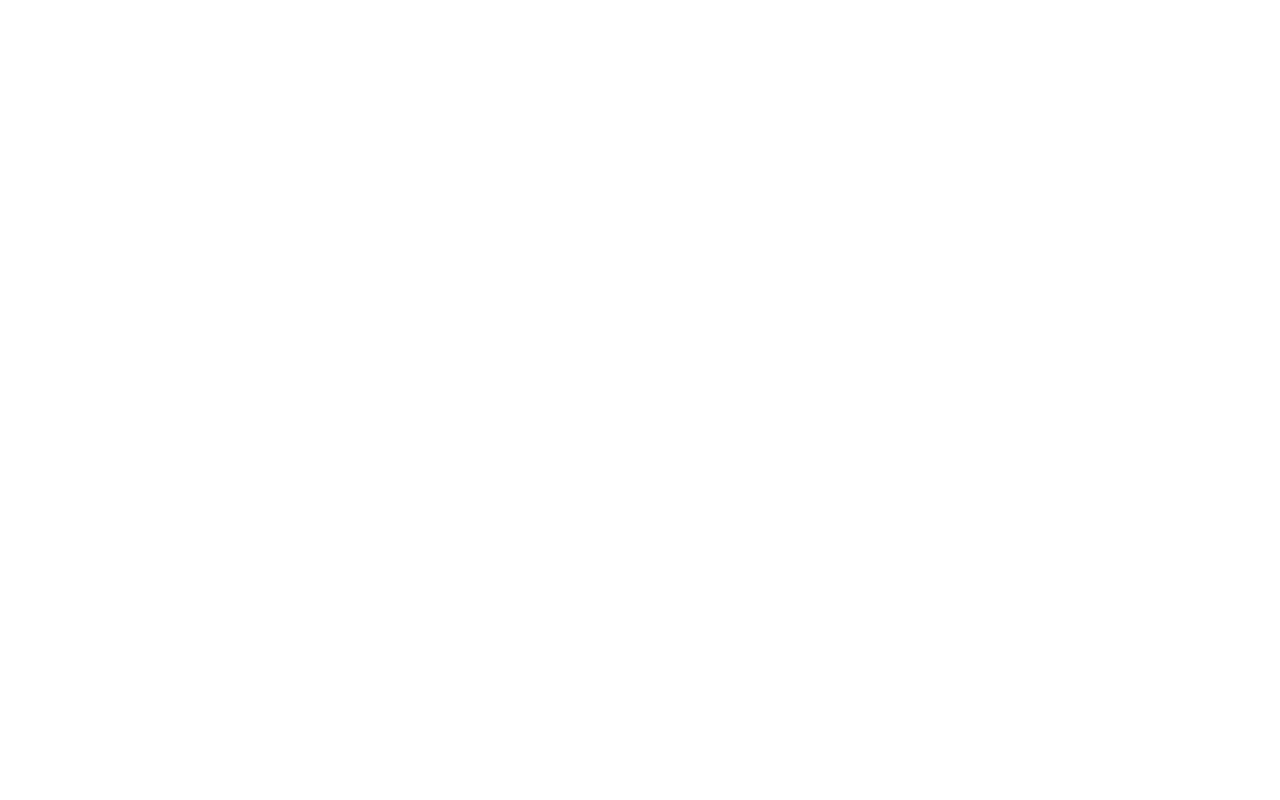
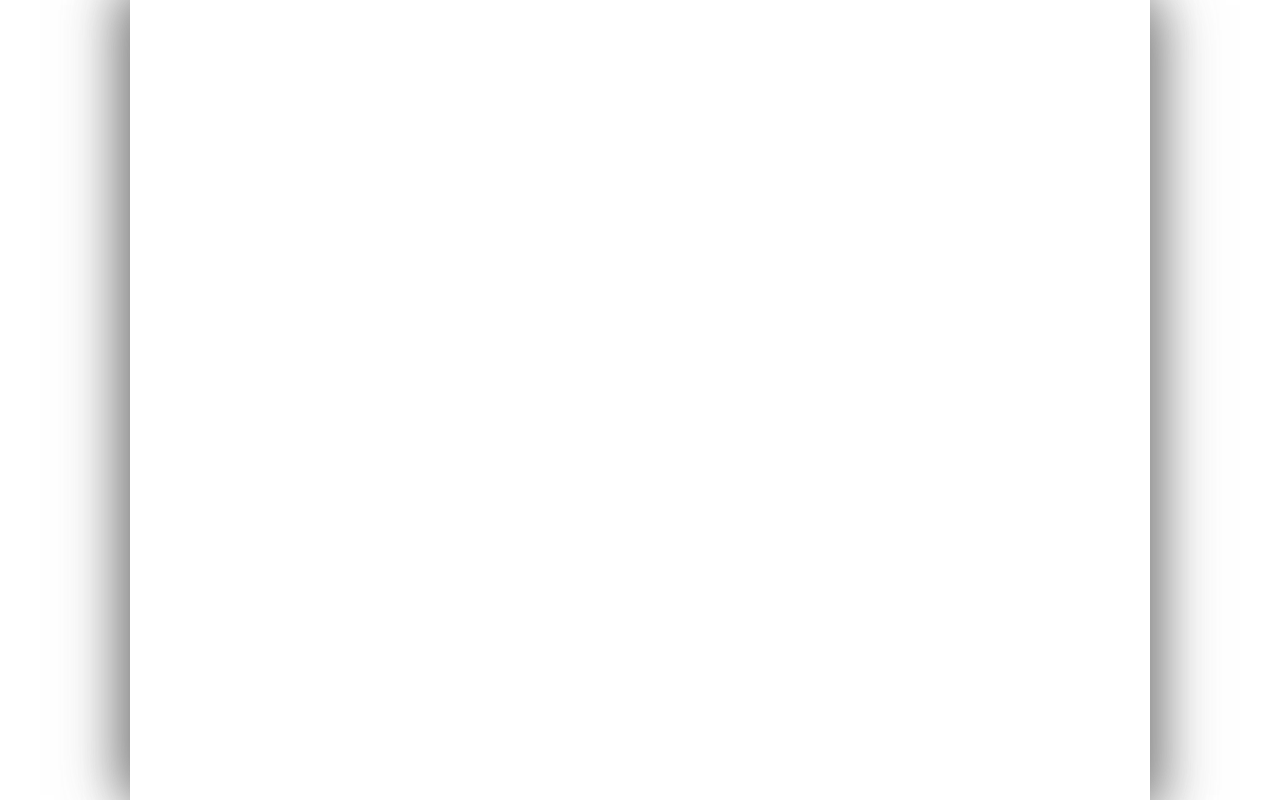
Before and after one commit to GErpeldinger/Archives-Bordeaux-Metropole, a plain HTML site: page index.html in a window 1280 px wide. Drawn offline with Linux system fonts and the light colour scheme.

Commit message:
Ajout reset.css et modification style.css

```diff
--- /dev/null
+++ b/reset.css
@@ -0,0 +1,12 @@
+html {
+   box-sizing: border-box;
+}
+
+*, *:before, *:after {
+   box-sizing: inherit;
+}
+
+* {
+   margin: 0;
+   padding: 0;
+}
--- a/style.css
+++ b/style.css
@@ -1,19 +1,12 @@
 html {
-   box-sizing: border-box;
    margin-top: 0;
+   height: 100vh;
 }
 
-*, *:before, *:after {
-   box-sizing: inherit;
+body {
+   height: 100%;
+   min-height: 100vh;
+   width: 1020px;
+   margin: 0 auto;
+   box-shadow: 10px 10px 50px 5px rgba(90, 90, 90, 0.60), -10px -10px 50px 5px rgba(90, 90, 90, 0.6);
 }
-
-:root {
-   --Primary: blue;
-   --Secondary: white;
-}
-
-/* HEADER */
-
-/* ASIDE */
-
-/* FOOTER */
```
